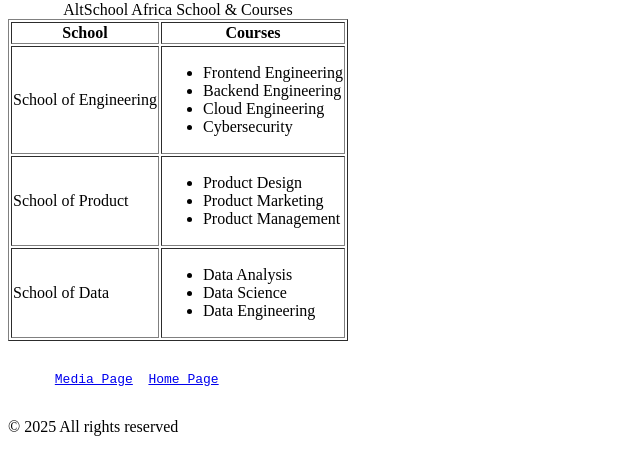
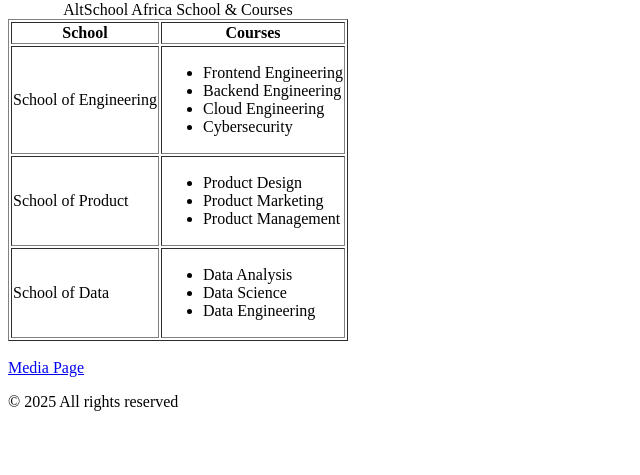
Before and after one commit to SamuelChiazalam/assignment2, a plain HTML site: page table.html in a window 1280 px wide. Shown: the part 79-554 px from the top of the page, without its empty margins (0-640 px from the left). Drawn offline with Linux system fonts and the light colour scheme.

Commit message:
Update table.html

```diff
--- a/table.html
+++ b/table.html
@@ -58,11 +58,7 @@
     <br />
     <!--Navigation Section-->
     <nav>
-      <pre>
-      <a href="media.html" target="_blank" title="HTML Media Elements Showcase"
-        >Media Page</a
-      >  <a href="home.html" target="_blank" title="Back to Home Page">Home Page</a>
-      </pre>
+      <a href="media.html" title="HTML Media Elements Showcase">Media Page</a>
     </nav>
     <!--Footer Section-->
     <footer>
```
